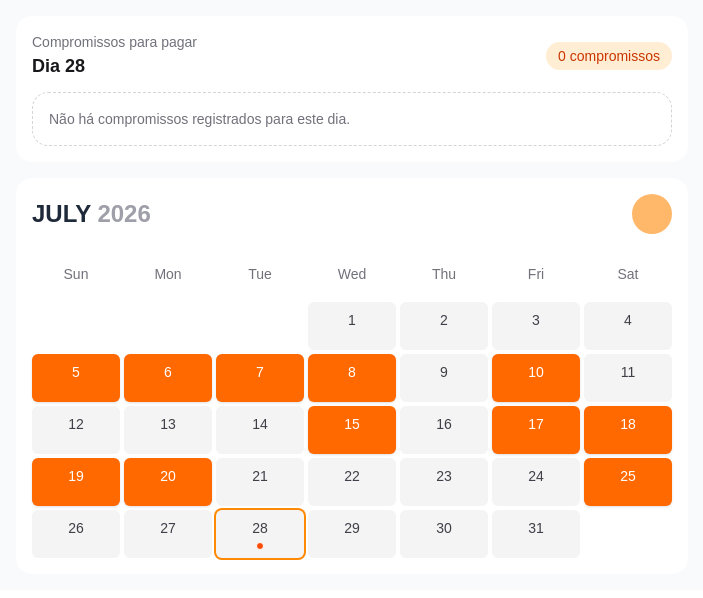
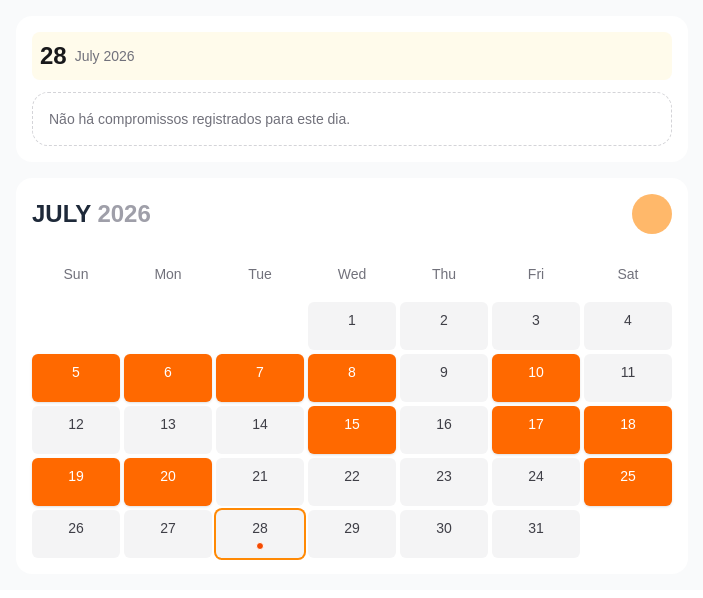
Before and after one commit to ecthon/pday-app, a Next.js app: page / in a window 1280 px wide. Shown: the top 598 px of the page, without its empty margins (288-991 px from the left). Built offline with nearby package versions, Linux system fonts and the light colour scheme; some icons are missing.

Commit message:
feat: enhance UI for selected payment day display and event list

```diff
--- a/app/page.tsx
+++ b/app/page.tsx
@@ -93,19 +93,16 @@ export default function Home() {
     <div className="flex flex-col w-full items-center justify-center bg-gray-50 p-4 space-y-4">
       <div className="w-full max-w-2xl rounded-2xl bg-white p-4">
         <div className="mb-3 flex items-center justify-between">
-          <div>
-            <p className="text-sm text-zinc-500">Compromissos para pagar</p>
-            <p className="text-lg font-semibold text-zinc-900">Dia {selectedDay}</p>
+          <div className="flex w-full items-center space-x-2 bg-amber-50 p-2 rounded-lg">
+            <p className="text-2xl font-bold text-zinc-900">{selectedDay}</p>
+            <p className="text-sm text-zinc-500">{monthName} {year}</p>
           </div>
-          <span className="rounded-full bg-orange-100 px-3 py-1 text-sm font-medium text-orange-700">
-            {selectedEvents.length} compromisso{selectedEvents.length === 1 ? '' : 's'}
-          </span>
         </div>
 
         {selectedEvents.length > 0 ? (
           <ul className="space-y-2">
             {selectedEvents.map((event, index) => (
-              <li key={`${event.title}-${index}`} className="rounded-2xl border border-zinc-200 bg-white p-3 shadow-sm">
+              <li key={`${event.title}-${index}`} className="rounded-lg bg-zinc-50 p-2">
                 <p className="font-medium text-zinc-900">{event.title}</p>
               </li>
             ))}
```
